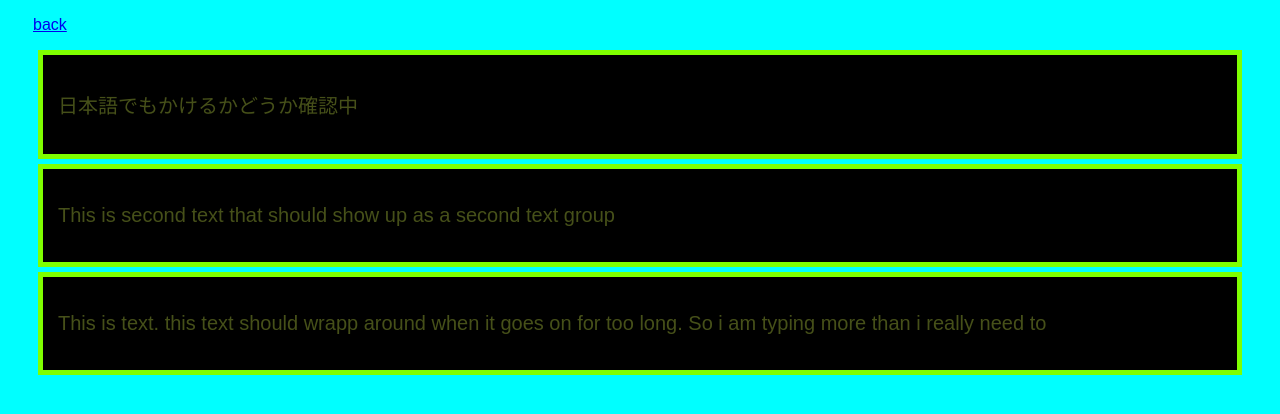
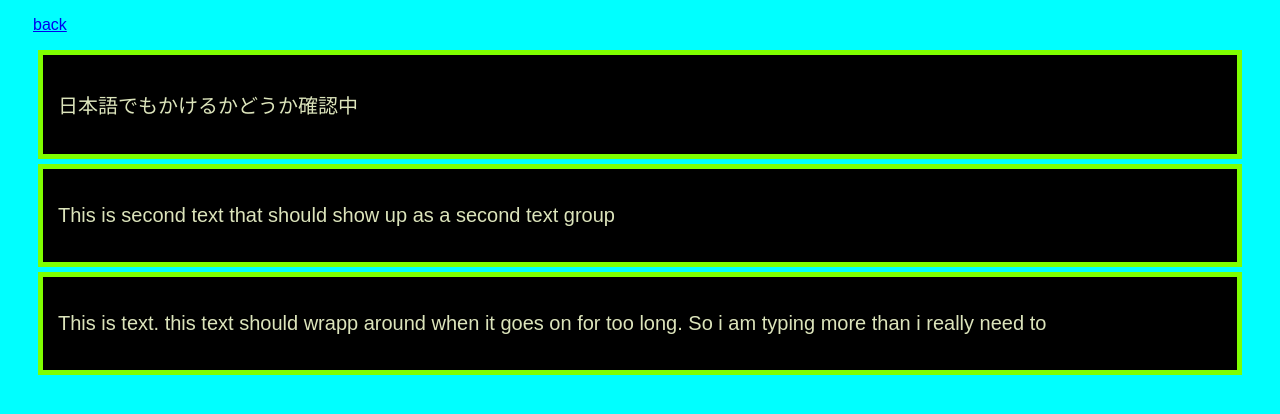
Before and after one commit to to-be-toby/as-base, a plain HTML site: page text.html in a window 1280 px wide. Drawn offline with Linux system fonts and the light colour scheme; a web font is replaced by a local one.

Commit message:
Update style.css

```diff
--- a/style.css
+++ b/style.css
@@ -40,7 +40,7 @@ p {
 
 .text{
   font-size: 20px;
-  color: rgb(70, 80, 25);
+  color: rgb(220, 228, 187);
 }
 
 .goldie-img,
```
